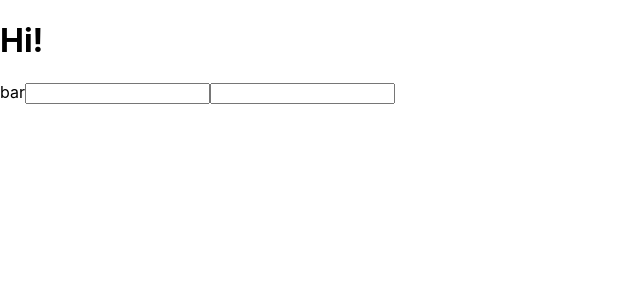
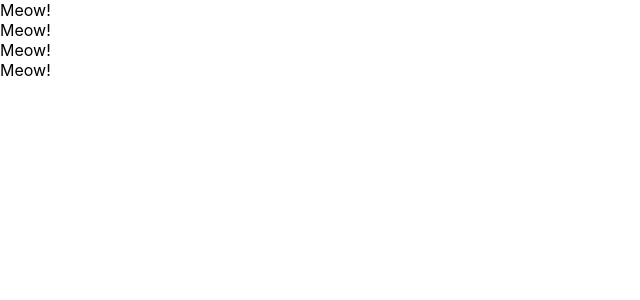
Before and after one commit to mikitakeuchi/react-redux-app, a React (Create React App) app: page / in a window 1280 px wide. Shown: the top 300 px of the page, without its empty margins (0-640 px from the left). Built offline with nearby package versions, Linux system fonts and the light colour scheme.

Commit message:
create class component and functional component

```diff
--- a/src/App.js
+++ b/src/App.js
@@ -1,17 +1,35 @@
-import React, { Component } from "react";
+// import React, { Component } from "react"; // class component
+import React from "react"; // 関数component
 
-class App extends Component {
-  render() {
-    const greeting = 'Hi!';
-    return (
-      <React.Fragment>
-        <h1 className='foo'>{greeting}</h1>
-        <label htmlFor='bar'>bar</label>
-        <input type='text' onClick={() => {console.log('I am clicked!')}} />
-        <input type='text' onChange={() => {console.log('I am changed!')}} />
-      </React.Fragment>
-    );
-  }
+// class component ...
+// class App extends Component {
+//   render() {
+//     const greeting = 'Hi!';
+//     return (
+//       <React.Fragment>
+//         <h1 className='foo'>{greeting}</h1>
+//         <label htmlFor='bar'>bar</label>
+//         <input type='text' onClick={() => {console.log('I am clicked!')}} />
+//         <input type='text' onChange={() => {console.log('I am changed!')}} />
+//       </React.Fragment>
+//     );
+//   }
+// }
+
+// 関数component
+const App = () => {
+  return (
+    <div>
+      <Cat />
+      <Cat />
+      <Cat />
+      <Cat />
+    </div>
+  )
+}
+
+const Cat = () => {
+  return <div>Meow!</div>
 }
 
 export default App;
```
